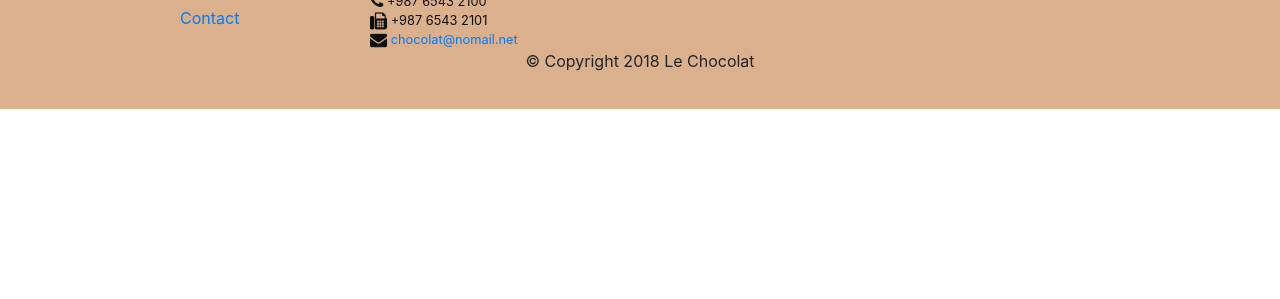
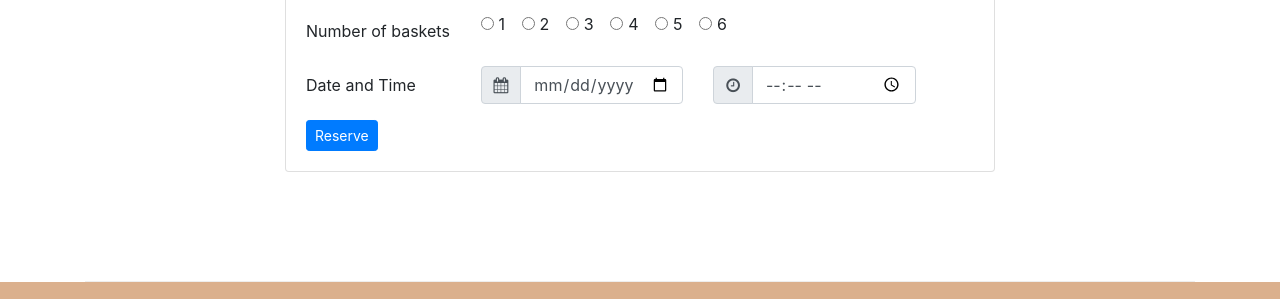
Before and after one commit to geofeid/leChocolat-, a website: page index.html in a window 1280 px wide. Shown: the part 2053-2352 px from the top of the page. Before the commit the page ends 2162 px from the top, so only its background shows below. Drawn offline with nearby package versions, Linux system fonts and the light colour scheme.

Commit message:
Bootstrap Assigment 9 Task 1

```diff
--- a/index.html
+++ b/index.html
@@ -225,6 +225,72 @@
                 </div>
             </div>
         </div>
+        <div class="row row-content justify-content-center">
+            <div class="col-12 col-sm-8 ">
+                <div class="card border-default">
+                    <h3 class="card-header bg-warning text-white" id="###">Reserve your baskets</h3>
+                    <div class="card-body">
+                        <form>
+                            <div class="form-group row">
+                                <label for="optradio" class="col-12 col-sm-3 col-form-label">
+                                    Number of baskets
+                                </label>
+                                <div class="col-12 col-sm-9">
+                                    <div class="form-check form-check-inline">
+                                        <input class="form-check-input" type="radio" name="inlineRadioOptions"
+                                            id="inlineRadio1" value="option1">
+                                        <label class="form-check-label" for="inlineRadio1">1</label>
+                                    </div>
+                                    <div class="form-check form-check-inline">
+                                        <input class="form-check-input" type="radio" name="inlineRadioOptions"
+                                            id="inlineRadio2" value="option2">
+                                        <label class="form-check-label" for="inlineRadio2">2</label>
+                                    </div>
+                                    <div class="form-check form-check-inline">
+                                        <input class="form-check-input" type="radio" name="inlineRadioOptions"
+                                            id="inlineRadio1" value="option3">
+                                        <label class="form-check-label" for="inlineRadio3">3</label>
+                                    </div>
+                                    <div class="form-check form-check-inline">
+                                        <input class="form-check-input" type="radio" name="inlineRadioOptions"
+                                            id="inlineRadio4" value="option4">
+                                        <label class="form-check-label" for="inlineRadio4">4</label>
+                                    </div>
+                                    <div class="form-check form-check-inline">
+                                        <input class="form-check-input" type="radio" name="inlineRadioOptions"
+                                            id="inlineRadio1" value="option5">
+                                        <label class="form-check-label" for="inlineRadio5">5</label>
+                                    </div>
+                                    <div class="form-check form-check-inline">
+                                        <input class="form-check-input" type="radio" name="inlineRadioOptions"
+                                            id="inlineRadio1" value="option6">
+                                        <label class="form-check-label" for="inlineRadio6">6</label>
+                                    </div>
+                                </div>
+                            </div>
+                            <div class="form-group row">
+                                <label class="col-12 col-sm-3 col-form-label">Date and Time</label>
+                                <div class="input-group col-12 col-sm-4">
+                                    <div class="input-group-prepend">
+                                        <span class="input-group-text" id="date"><i class="fa fa-calendar"
+                                                aria-hidden="true"></i></span>
+                                    </div>
+                                    <input type="date" class="form-control" placeholder="Date" id="date'">
+                                </div>
+                                <div class="input-group col-12 col-sm-4">
+                                    <div class="input-group-prepend">
+                                        <span class="input-group-text" id="time"><i class="fa fa-clock-o"
+                                                aria-hidden="true"></i></span>
+                                    </div>
+                                    <input type="time" class="form-control" placeholder="Time" id="time'">
+                                </div>
+                            </div>
+                            <button type="submit" class="btn btn-primary btn-sm col-sm-offset-2"> Reserve</button>
+                        </form>
+                    </div>
+                </div>
+            </div>
+        </div>
     </div>
 
     <footer class="footer">
```
